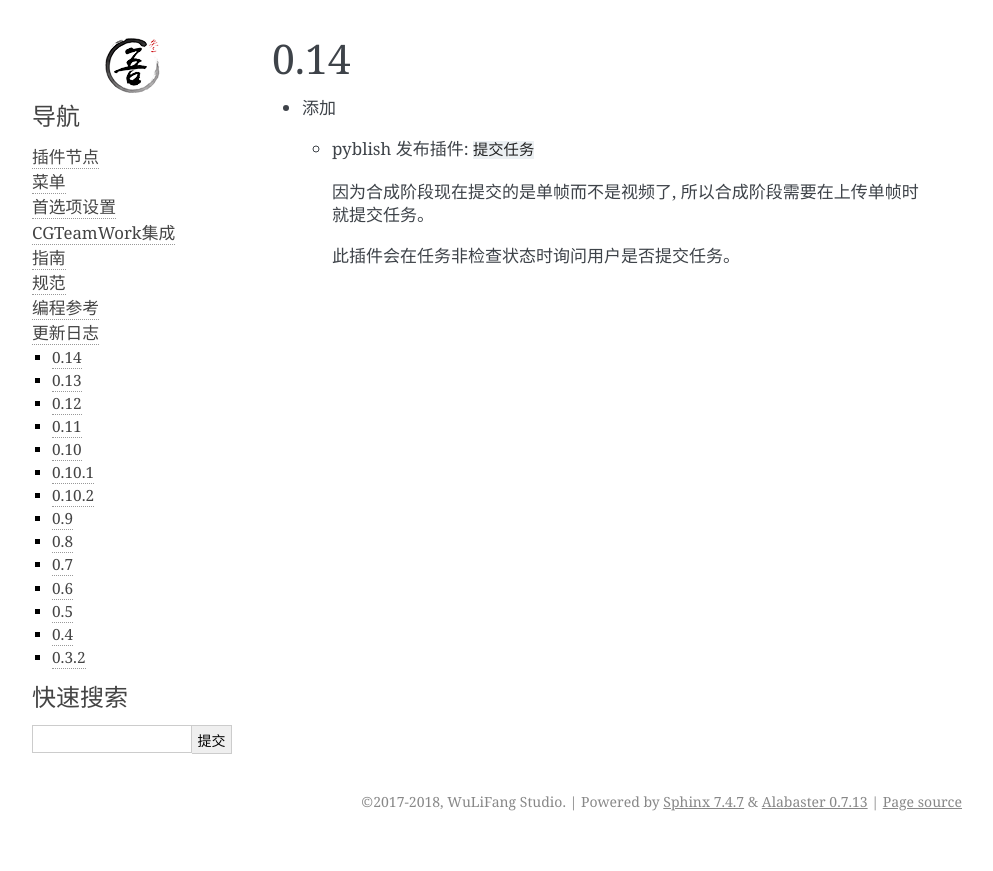
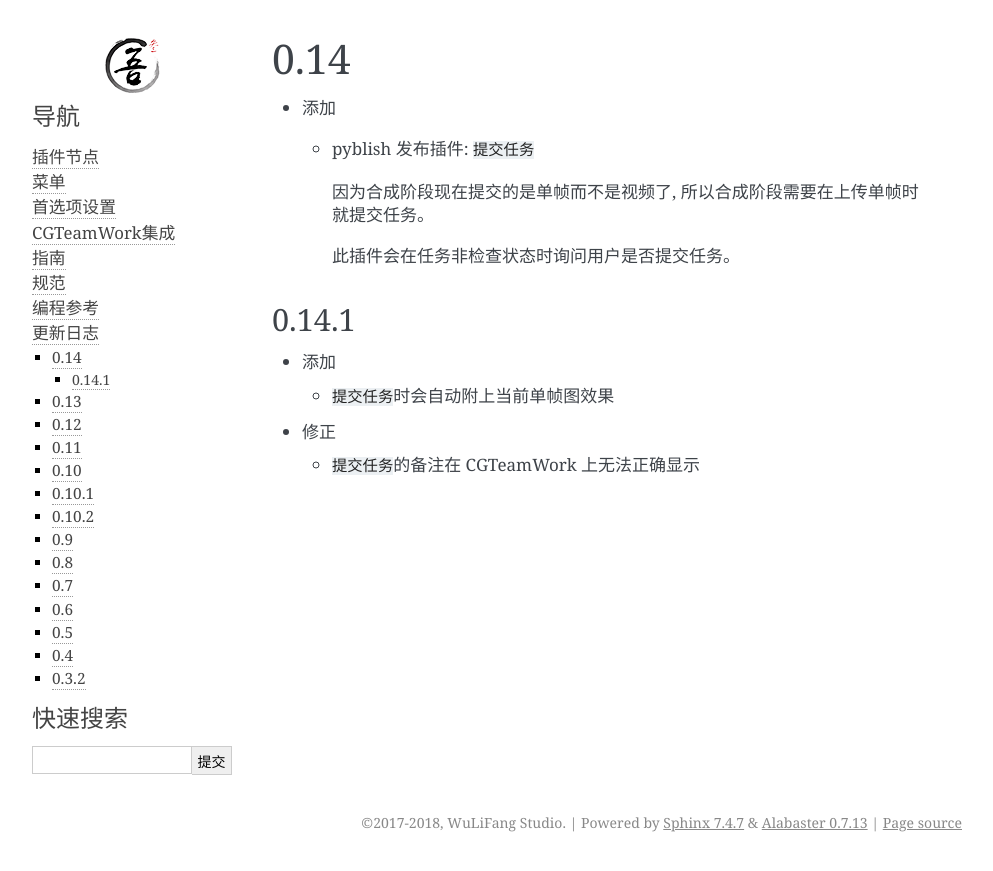
Before and after one commit to WuLiFang/Nuke, a Sphinx documentation site: the page built from source/changelogs/012_0.14.md, in a window 1280 px wide. Shown: the top 871 px of the page, without its empty margins (148-1141 px from the left). Built offline with Sphinx 7.4.7, drawn with Linux system fonts in a browser that asks for light colours.

Commit message:
Add changelog: 0.14.1

```diff
--- a/source/changelogs/012_0.14.md
+++ b/source/changelogs/012_0.14.md
@@ -7,3 +7,13 @@
     因为合成阶段现在提交的是单帧而不是视频了, 所以合成阶段需要在上传单帧时就提交任务。
 
     此插件会在任务非检查状态时询问用户是否提交任务。
+
+## 0.14.1
+
+- 添加
+
+  - `提交任务`时会自动附上当前单帧图效果
+
+- 修正
+
+  - `提交任务`的备注在 CGTeamWork 上无法正确显示
```
